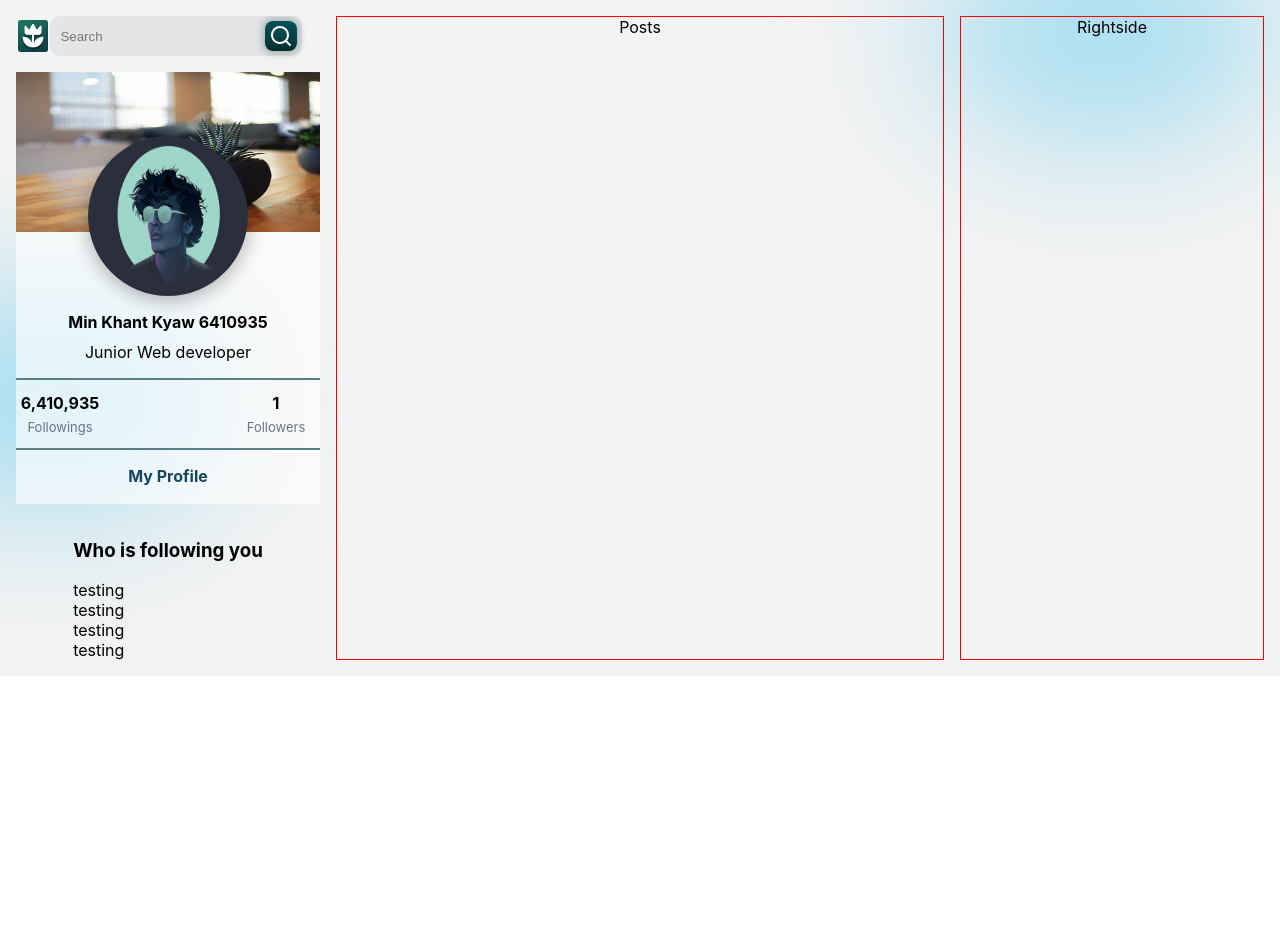
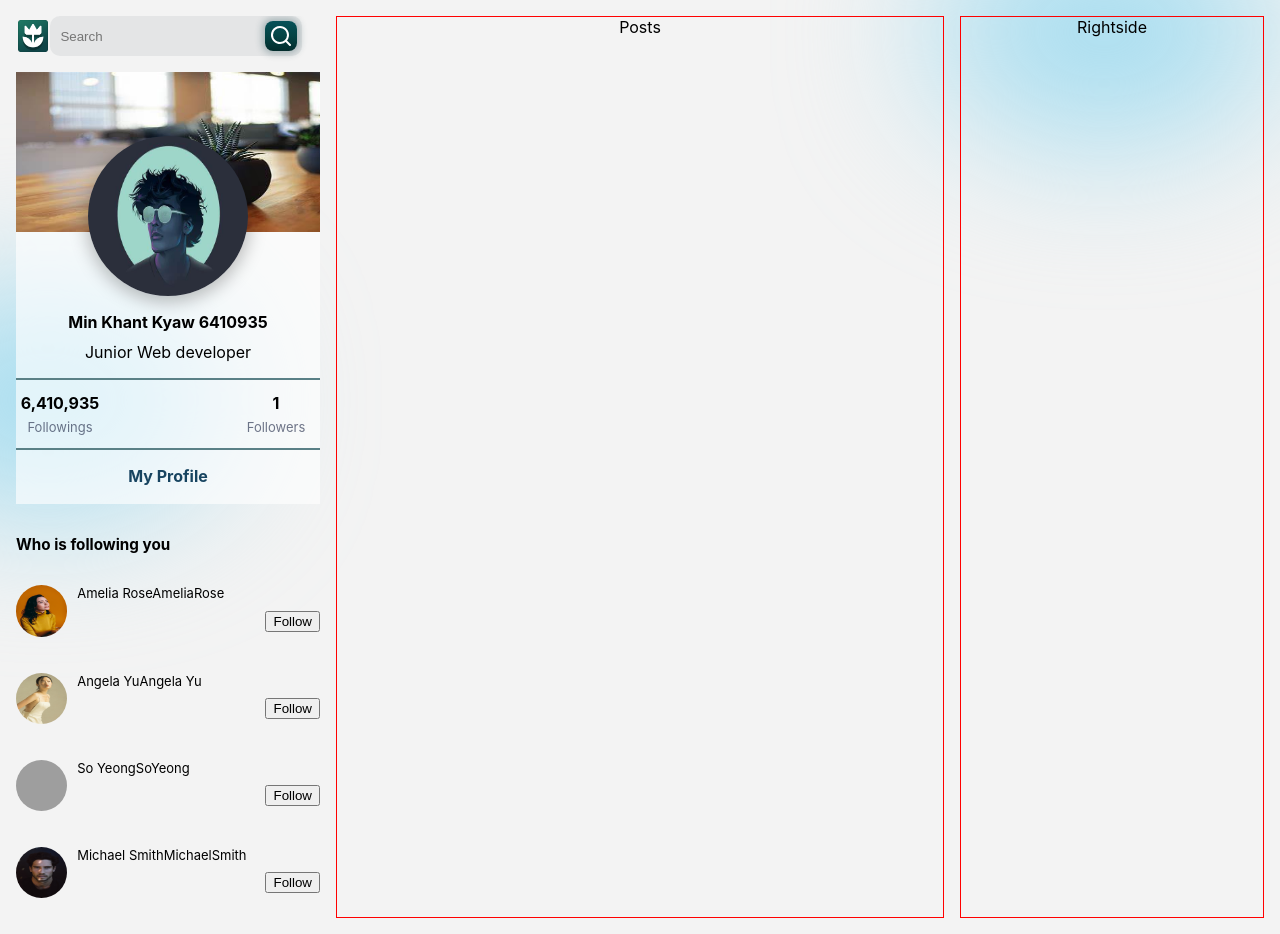
Before and after one commit to MinKhantKyaw5006/CrudAppProject, a React (Create React App) app in the folder socialmediaweb/chrip/: page / in a window 1280 px wide. Before the commit the page ends 800 px from the top, so only its background shows below. Built offline with nearby package versions, Linux system fonts and the light colour scheme; grey boxes are pictures that could not be loaded.

Commit message:
follower tab

```diff
--- a/socialmediaweb/chrip/src/components/FollowersCard/Followers.css
+++ b/socialmediaweb/chrip/src/components/FollowersCard/Followers.css
@@ -0,0 +1,59 @@
+/* .follower {
+    display: flex;
+    flex-direction: column;
+    align-items: center;
+    width: 400px;
+    height: 500px;
+    margin-bottom: 20px;
+    border: 1px solid red;
+  }
+
+  .follower img {
+    width: 100%;
+    height: auto;
+    border-radius: 50%;
+    margin-bottom: 10px;
+
+  }
+
+  .name {
+    text-align: center;
+    font-weight: bold;
+    margin-bottom: 5px;
+  }
+   */
+
+
+
+.FollowerCard {
+    width: 100%;
+    border-radius: 0.7rem;
+    gap: 1rem;
+    display: flex;
+    flex-direction: column;
+    font-size: 13px;
+    /* border: 1px solid red; */
+}
+
+.follower img {
+    width: 3.2rem;
+    height: 3.2rem;
+    border-radius: 50%;
+    margin-bottom: 20px;
+    /* border: 1px solid red; */
+
+}
+
+.follower {
+    display: flex;
+    justify-content: space-between;
+    align-items: center;
+    /* border: 1px solid red; */
+}
+
+.follower>div{
+    display: flex;
+    gap: 10px;
+
+
+}
--- a/socialmediaweb/chrip/src/components/FollowersCard/Followers.js
+++ b/socialmediaweb/chrip/src/components/FollowersCard/Followers.js
@@ -8,10 +8,18 @@ function FollowersCard() {
 
             <h3>Who is following you</h3>
 
-    {Followersinfo.map((follower,id)=>{
+            {Followersinfo.map((follower, id) => {
                 return (
                     <div className='follower'>
-                testing
+                        <div>
+                            <img src={follower.img} alt="" className='followerprofile' />
+                            <div className='name'>
+                                <span>{follower.name}</span>
+                                <span>{follower.username}</span>
+
+                            </div>
+                        </div>
+                        <button>Follow</button>
 
                     </div>
                 )
```
Lines whose indentation alone changed are shown as unchanged.
